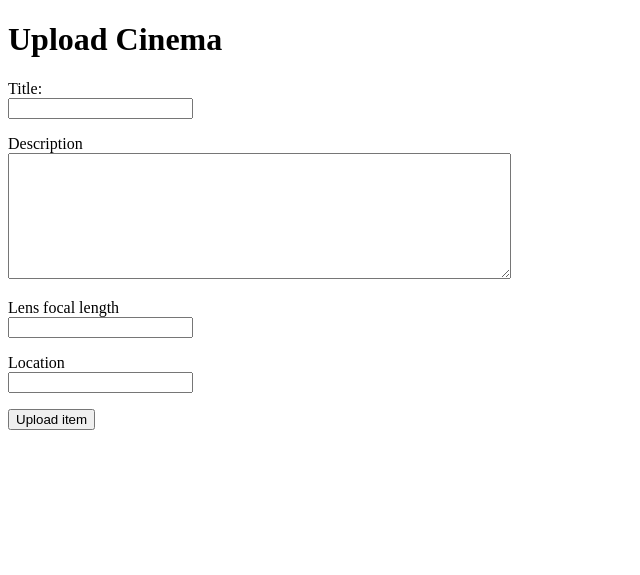
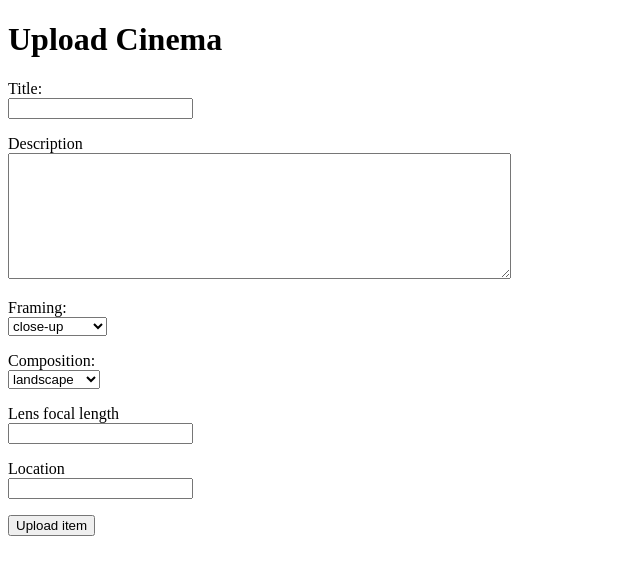
Before and after one commit to OliverLaaksoHY/Cinematography_Rater, a Flask app: page /add_cinema in a window 1280 px wide. Shown: the top 575 px of the page, without its empty margins (0-640 px from the left). Run offline with Flask 3, Linux system fonts and the light colour scheme; the visitor is signed in with stand-in values (Sample User, id 1).

Commit message:
add classes to items and csrf protection

```diff
--- a/app.py
+++ b/app.py
@@ -32,7 +32,10 @@ def require_login():
         print("aborting fro require_login")
         abort(403)
 
-
+def check_csrf():
+    token = request.form["csrf_token"]
+    if not token or token != session["csrf_token"]:
+        abort(403)
 @app.route("/user/<int:user_id>")
 def show_user(user_id):
     user = users.get_user(user_id)
@@ -64,7 +67,8 @@ def find_item():
 @app.route("/item/<int:item_id>")
 def show_item(item_id):
     item = try_fetch_item(item_id)
-    return render_template("show_item.html", item=item)
+    classes = items.get_classes(item_id)
+    return render_template("show_item.html", item=item, classes = classes)
 
 @app.route("/edit_item/<int:item_id>")
 def edit_item(item_id):
@@ -74,6 +78,7 @@ def edit_item(item_id):
 
 @app.route("/update_item", methods=["POST"])
 def update_item():
+    check_csrf()
     item_id = request.form["item_id"]
     item = try_fetch_item_with_rights(item_id)
 
@@ -107,6 +112,7 @@ def remove_item(item_id):
     if request.method == "GET":
         return render_template("remove_item.html", item=item)
     if request.method == "POST":
+        check_csrf()
         if "remove" in request.form:
             items.remove_item(item_id)
             return redirect("/")
@@ -124,6 +130,7 @@ def add_item():
 
 @app.route("/create_item", methods=["POST"])
 def create_item():
+    check_csrf()
     require_login()
     title = request.form["title"]
     if not title or len(title) > 50:
@@ -141,10 +148,21 @@ def create_item():
     if not location:
         abort(403)
 
+    classes = []
     user_id = session["user_id"]
 
+
+    framing = request.form["framing"]
+
+    if framing:
+        classes.append(("framing", framing))
+    composition = request.form["composition"]
+
+    if composition:
+        classes.append(("composition", composition))
+
     try:
-        items.add_item(title, description, focal_length, location, user_id)
+        items.add_item(title, description, focal_length, location, user_id, classes)
     except sqlite3.IntegrityError:
         return "Already exists"
 
@@ -179,6 +197,7 @@ def login():
         if user_id:
             session["user_id"] = user_id
             session["username"] = username
+            session["csrf_token"] = secrets.token_hex(16)
             return redirect("/")
         else:
             return "VIRHE: väärä tunnus tai salasana"
--- a/schema.sql
+++ b/schema.sql
@@ -11,3 +11,10 @@ CREATE TABLE items (
     geolocation TEXT,
     user_id INTEGER REFERENCES users
 );
+
+CREATE TABLE item_classes (
+    id INTEGER PRIMARY KEY,
+    item_id INTEGER REFERENCES items,
+    title TEXT,
+    value TEXT
+);
--- a/templates/add_cinema.html
+++ b/templates/add_cinema.html
@@ -18,6 +18,29 @@
     </p>
 
     <p>
+      Framing: </br>
+      <select name = "framing">
+        <option value = "close-up"> close-up </option>
+        <option value = "medium-shot"> medium shot </option>
+        <option value = "wide-shot"> wide shot</option>
+        <option value = "birds-eye"> birds-eye</option>
+        <option value = "ants-eye"> ants-eye</option>
+      </select>
+    </p>
+
+    <p>
+      Composition: </br>
+      <select name = "composition">
+        <option value = "landscape"> landscape </option>
+        <option value = "portrait"> portrait </option>
+        <option value = "group shot"> group-shot</option>
+        <option value = "nature"> nature </option>
+        <option value = "architecture"> architecture</option>
+
+      </select>
+    </p>
+
+    <p>
       Lens focal length<br/>
       <input type="number" name = "focal_length" pattern="[1-9][0-9]{0,3} required"/>
     </p>
@@ -25,6 +48,7 @@
       Location <br/>
       <input type="text" name = "location" required/>
     </p>
+    <input type = hidden name = "csrf_token" value = {{session.csrf_token}}>
     <input type = "submit" value ="Upload item"/>
 
   </form>
--- a/templates/edit_item.html
+++ b/templates/edit_item.html
@@ -26,6 +26,7 @@
       <input type="text" name = "location" value = "{{item.geolocation}} required"/>
     </p>
     <input type="hidden" name="item_id" value="{{item.item_id}}">
+    <input type = hidden name = "csrf_token" value = {{session.csrf_token}}>
     <input type = "submit" value ="Upload item"/>
 
   </form>
--- a/templates/remove_item.html
+++ b/templates/remove_item.html
@@ -9,6 +9,7 @@
   <h1> Delete {{item.title}} by {{item.username}}</h1>
   <h3> Do you wish to delete this post? </h3>
   <form action ="/remove_item/{{item.item_id}}" method="post">
+    <input type = hidden name = "csrf_token" value = {{session.csrf_token}}>
     <input type = "submit" name = "remove" value="Delete post">
     <input type = "submit" name = "back" value="Return Back">
   </form>
```
Also changed, not shown: items.py (+11 -1 lines), templates/show_item.html (+12 -0 lines).
